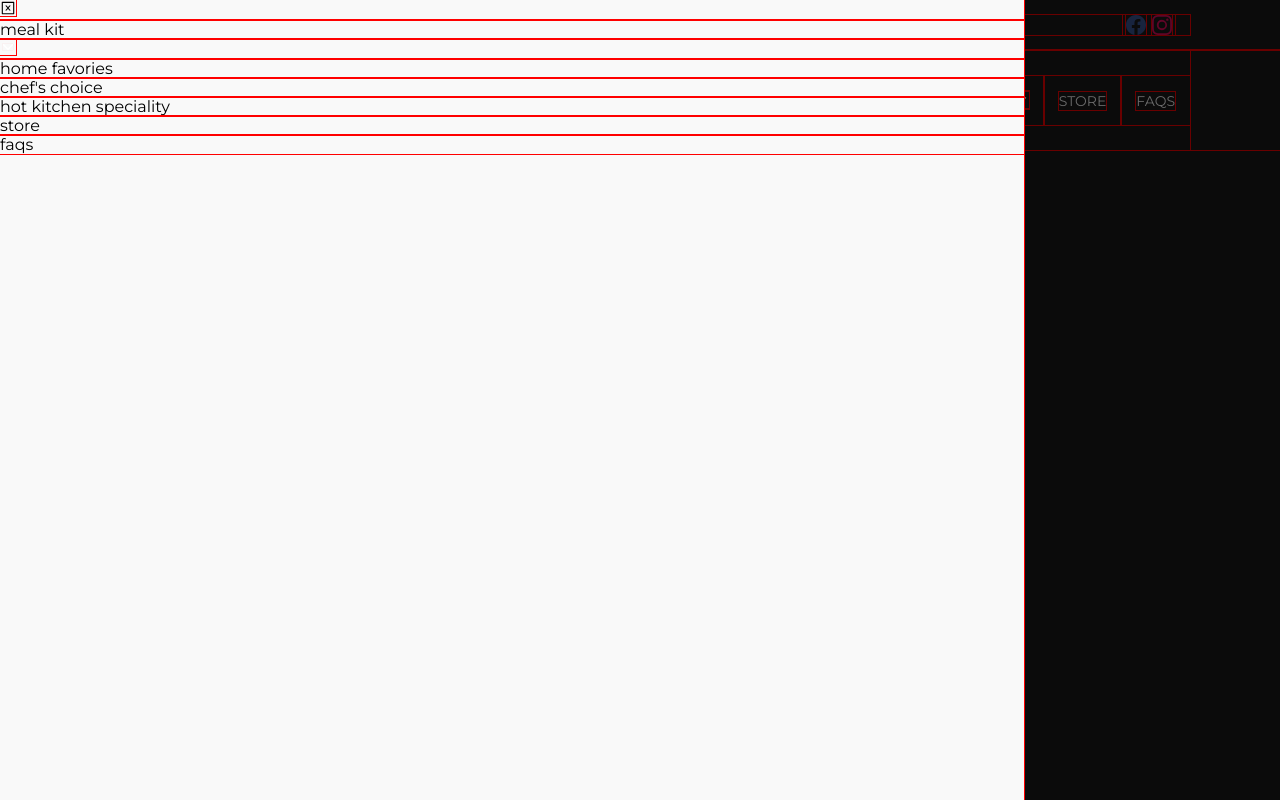
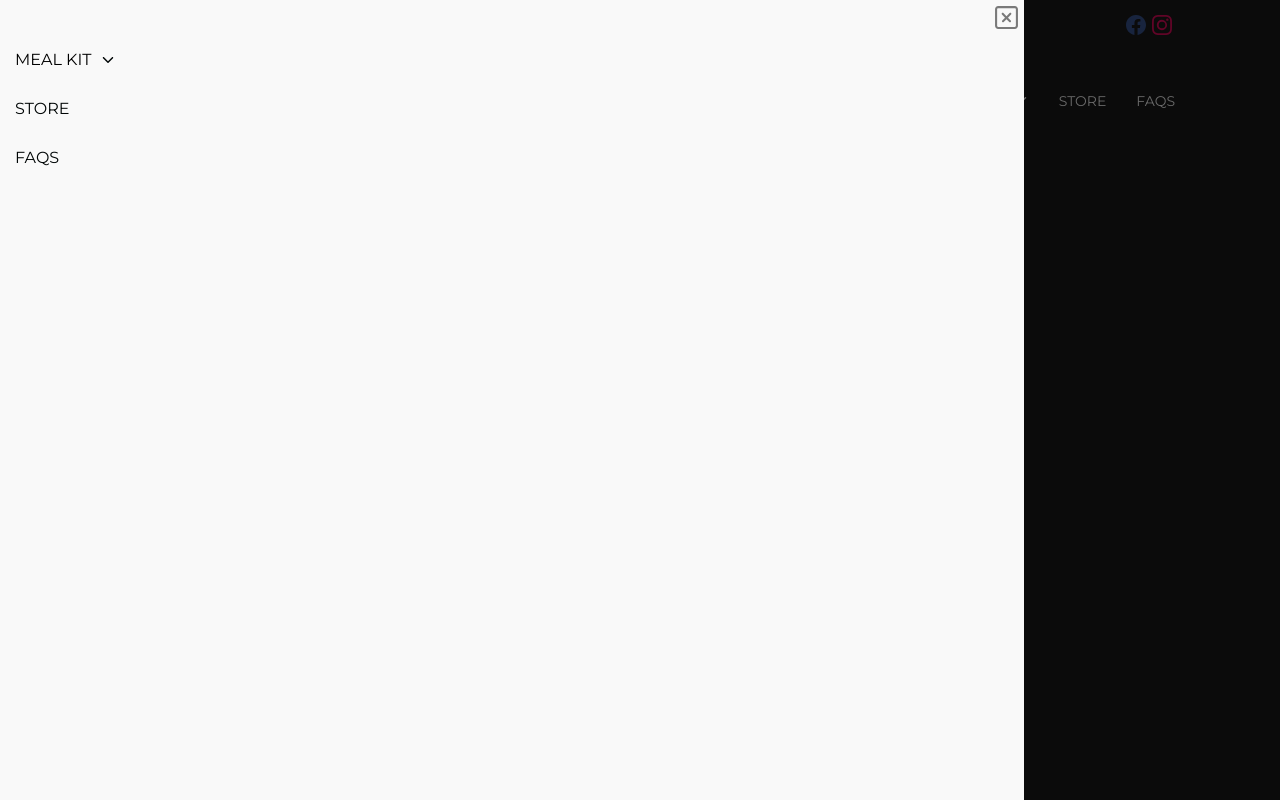
Before and after one commit to jonelofficial/reactjs-hotkitchen, a React (Create React App) app: page / in a window 1280 px wide. Built offline with nearby package versions, Linux system fonts and the light colour scheme.

Commit message:
done header and sidebar

```diff
--- a/src/App.css
+++ b/src/App.css
@@ -1,7 +1,7 @@
 * , body, html {
   padding: 0;
   margin: 0;
-  outline: 1px solid red;
+  /* outline: 1px solid red; */
 }
 body{
   background: #1b1b1b;
--- a/src/components/Header/HeaderElements.js
+++ b/src/components/Header/HeaderElements.js
@@ -71,6 +71,9 @@ export const SocialLink = styled.a`
 
 export const HeaderNavSection = styled.section`
   height: 100px;
+  @media screen and (max-width: 480px) {
+    height: 80px;
+  }
 `;
 export const HeaderNavColumnWrapper = styled.div`
   max-width: 1100px;
@@ -96,6 +99,7 @@ export const ImgWrapper = styled.div`
 export const Img = styled.img`
   height: 100px;
   width: auto;
+
   @media screen and (max-width: 480px) {
     height: 80px;
   }
--- a/src/components/Sidebar/SidebarElements.js
+++ b/src/components/Sidebar/SidebarElements.js
@@ -1,3 +1,4 @@
+import { Link } from "react-router-dom";
 import styled from "styled-components";
 
 export const SiderbarSection = styled.section`
@@ -11,15 +12,61 @@ export const SiderbarSection = styled.section`
   top: 0;
   left: ${({ showSidebar }) => (showSidebar ? "0" : "-100%")};
 `;
-export const Icon = styled.div``;
-export const SidebarWrapper = styled.div``;
-export const SidebarMenu = styled.ul``;
-export const SidebarNotLink = styled.div``;
-export const SidebarNavWrapper = styled.div``;
-export const NavIcon = styled.div``;
-export const SubItems = styled.ul``;
-export const SubNavLinks = styled.li``;
-export const SidebarLink = styled.li``;
+export const Icon = styled.div`
+  padding: 5px;
+
+  display: flex;
+  justify-content: flex-end;
+`;
+export const SidebarWrapper = styled.div`
+  display: flex;
+`;
+
+export const SidebarMenu = styled.ul`
+  display: flex;
+  flex-direction: column;
+  width: 100%;
+`;
+
+export const SidebarNotLink = styled.div`
+  padding: 15px;
+  text-transform: uppercase;
+`;
+
+export const SidebarNavWrapper = styled.div`
+  display: grid;
+  grid-template-columns: 1fr;
+`;
+
+export const NavIcon = styled.div`
+  display: flex;
+  align-items: center;
+  justify-content: center;
+
+  position: absolute;
+  left: 100px;
+  top: 52px;
+`;
+
+export const SubItems = styled.ul`
+  display: ${({ showSideSub }) => (showSideSub ? "grid" : "none")};
+`;
+
+export const SubNavLinks = styled(Link)`
+  list-style: none;
+  padding: 15px 15px 15px 30px;
+  text-decoration: none;
+  color: #010606;
+  text-transform: uppercase;
+`;
+
+export const SidebarLink = styled(Link)`
+  padding: 15px;
+
+  text-decoration: none;
+  color: #010606;
+  text-transform: uppercase;
+`;
 
 export const SidebarBackground = styled.div`
   display: ${({ showSidebar }) => (showSidebar ? "block" : "none")};
@@ -28,4 +75,5 @@ export const SidebarBackground = styled.div`
   top: 0;
   width: 100%;
   height: 100%;
+  z-index: 1;
 `;
--- a/src/components/Sidebar/index.js
+++ b/src/components/Sidebar/index.js
@@ -1,5 +1,5 @@
 import React, { useContext } from "react";
-import { AiOutlineCloseSquare } from "react-icons/ai";
+import { CgCloseR } from "react-icons/cg";
 import { HeaderContext } from "../../global_variables/NavContext";
 import {
   Icon,
@@ -18,27 +18,28 @@ import {
 import { IoIosArrowDown } from "react-icons/io";
 
 const Sidebar = () => {
-  const { showSidebar, showSiderbar } = useContext(HeaderContext);
+  const { showSidebar, showSiderbar, setSideShow, showSideSub } =
+    useContext(HeaderContext);
   return (
     <>
       <SiderbarSection showSidebar={showSidebar}>
-        <Icon onClick={showSiderbar}>
-          <AiOutlineCloseSquare />
+        <Icon>
+          <CgCloseR onClick={showSiderbar} size={25} color="#7a7a7a" />
         </Icon>
         <SidebarWrapper>
           <SidebarMenu>
             <SidebarNavWrapper>
-              <SidebarNotLink>meal kit</SidebarNotLink>
+              <SidebarNotLink onClick={setSideShow}>meal kit</SidebarNotLink>
               <NavIcon>
                 <IoIosArrowDown
-                  color="#fff"
-                  // style={{
-                  //   transform: showSub ? "rotate(-180deg)" : "rotate(0)",
-                  //   transition: "all .2s ease-in-out",
-                  // }}
+                  color="#010606"
+                  style={{
+                    transform: showSideSub ? "rotate(-180deg)" : "rotate(0)",
+                    transition: "all .2s ease-in-out",
+                  }}
                 />
               </NavIcon>
-              <SubItems>
+              <SubItems showSideSub={showSideSub}>
                 <SubNavLinks to="/home-favorites">home favories</SubNavLinks>
                 <SubNavLinks to="/chefs-choice">chef's choice</SubNavLinks>
                 <SubNavLinks to="/hot-kitchen-speciality">
```
